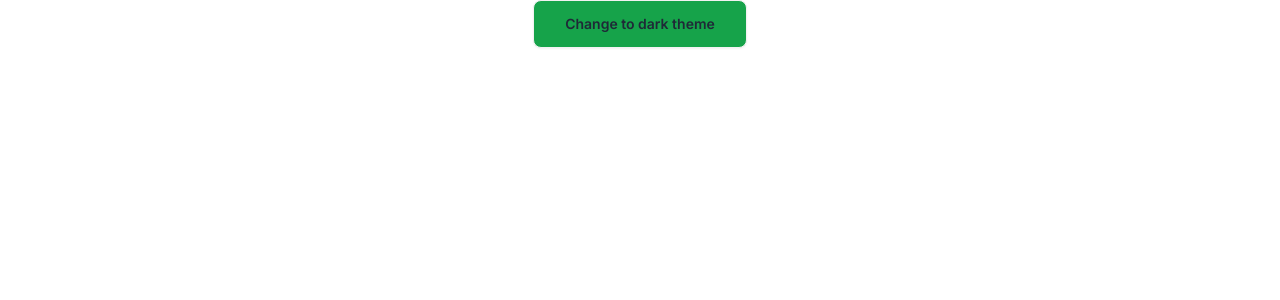
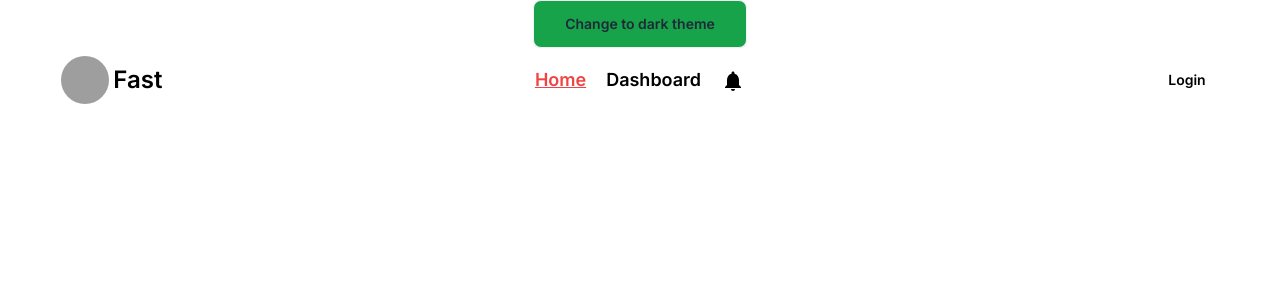
Before and after one commit to Saimum-14028/fast, a React (Vite) app: page / in a window 1280 px wide. Shown: the top 300 px of the page. Built offline with nearby package versions, Linux system fonts and the light colour scheme; no server answers; grey boxes are pictures that could not be loaded.

Commit message:
Navbar completed  alhamdulillah

```diff
--- a/package.json
+++ b/package.json
@@ -12,6 +12,7 @@
   "dependencies": {
     "@emotion/react": "^11.11.3",
     "@emotion/styled": "^11.11.0",
+    "@mui/icons-material": "^5.15.3",
     "@mui/material": "^5.15.3",
     "@tanstack/react-query": "^5.17.9",
     "firebase": "^10.7.1",
--- a/src/Navbar.jsx
+++ b/src/Navbar.jsx
@@ -1,9 +1,88 @@
-import React from 'react';
+import { useContext } from 'react';
+import { Link, NavLink } from 'react-router-dom';
+import { AuthContext } from './AuthProvider';
+import NotificationsIcon from '@mui/icons-material/Notifications';
 
 const Navbar = () => {
+
+    const { user, logOut } = useContext(AuthContext);
+   // console.log(user);
+
     return (
-        <div>
+        <div className="md:w-11/12 mx-auto">
+            <div className="navbar bg-base-100">
+                <div className="navbar-start">
+                    <div className="avatar">
+                        <div className="w-8 md:w-10 lg:w-12 rounded-full">
+                            <img src="https://i.ibb.co/CWZ0Rth/pexels-shvets-production-7203788.jpg" alt="logo" />
+                        </div>
+                    </div>
+                    <p className='text-xl md:text-2xl font-semibold ml-1'>Fast</p>
+                </div>
+                <div className="navbar-center flex">
+                    <ul className="menu-horizontal gap-1 md:gap-5 px-1 text-lg font-semibold">
+                        <li><NavLink
+                                to="/"
+                                className={({ isActive, isPending }) =>
+                                    isPending ? "pending" : isActive ? "text-red-500 underline" : ""
+                                }
+                                >
+                                Home
+                            </NavLink>
+                        </li>
 
+                        <li><NavLink
+                                to="/dashboard"
+                                className={({ isActive, isPending }) =>
+                                    isPending ? "pending" : isActive ? "text-red-500 underline" : ""
+                                }
+                                >
+                                Dashboard
+                            </NavLink>
+                        </li>
+                        <li>
+                            <button><NotificationsIcon></NotificationsIcon></button>
+                        </li>
+                    </ul>
+                </div>
+                {/* <div className="navbar-end"> */}
+                {/* <Link to="/login"><button className="btn text-lg">Login</button></Link> */}
+                <div className="navbar-end">
+                    {
+                        user?.email ? <div className="dropdown dropdown-end">
+                            <label tabIndex={0} className="btn btn-ghost btn-circle avatar">
+                                <div className="w-10 rounded-full">
+                                    <img src={user.photoURL} alt={user.displayName} />
+                                </div>
+                            </label>
+                            <ul tabIndex={0} className="menu menu-sm dropdown-content mt-3 z-[1] p-2 shadow bg-base-100 rounded-box w-52">
+                                <li>
+                                    <button className="btn btn-sm  btn-ghost">{user.displayName}</button>
+                                </li>
+                                <li><NavLink
+                                    to="/dashboard"
+                                    className={({ isActive, isPending }) =>
+                                        isPending ? "pending" : isActive ? "text-red-500 underline" : ""
+                                    }
+                                    >
+                                    Dashboard
+                                </NavLink>
+                                </li>
+                                <li>
+                                    <button className="btn btn-sm  btn-ghost"
+                                        onClick={logOut}
+                                    >Logout</button>
+                                </li>
+                            </ul>
+                        </div>
+                            :
+                            <Link to='/login'>
+                                <button className="btn btn-sm  btn-ghost">Login</button>
+                            </Link>
+                    }
+                </div>
+                {/* </div> */}
+            </div>
         </div>
     );
 };
```
Also changed, not shown: 1 other file (tests, documents, lock files or other folders).
